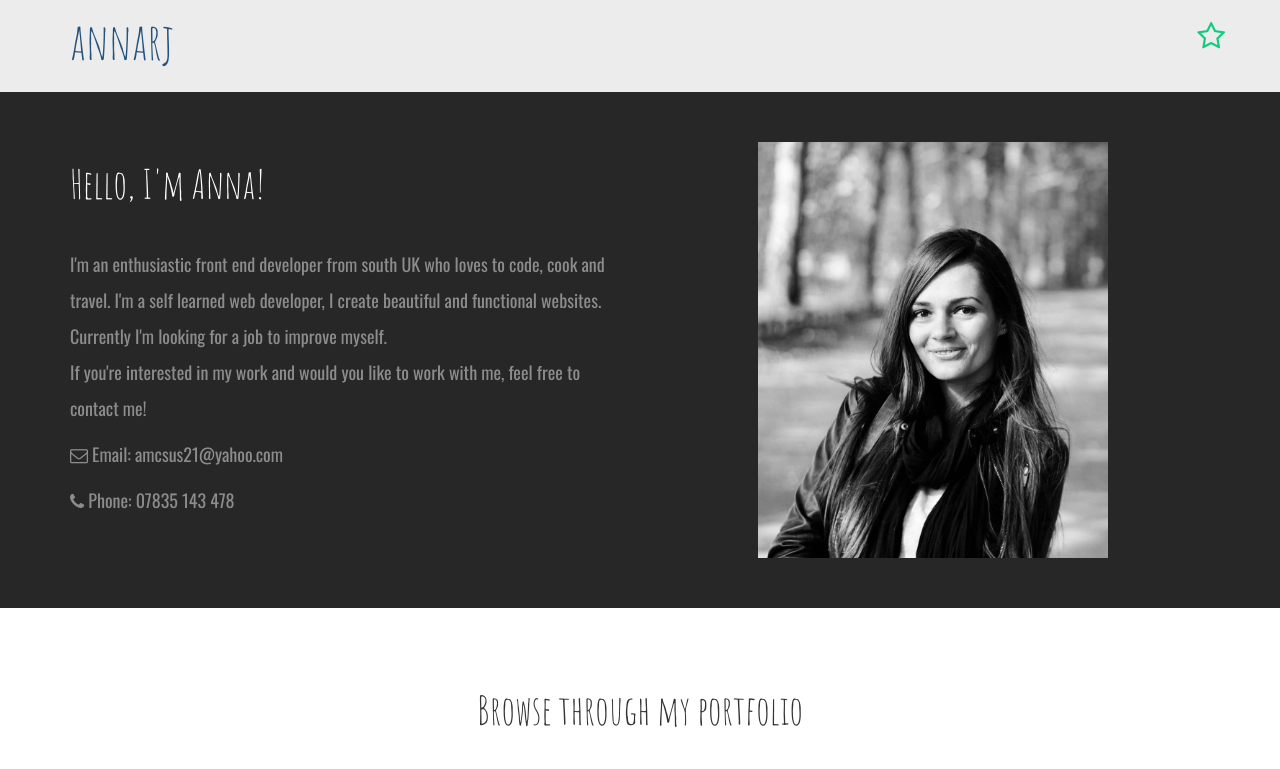
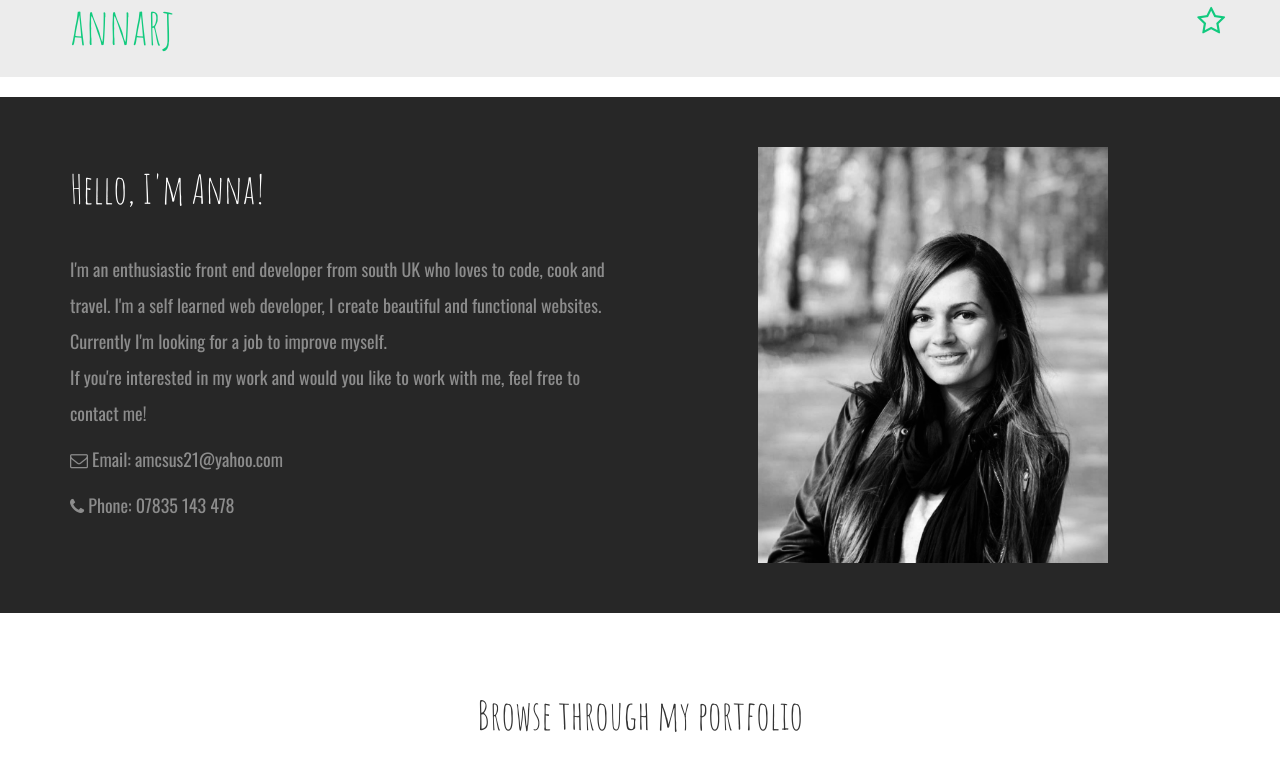
Before and after one commit to annarj/annarj.github.io, a plain HTML site: page index.html in a window 1280 px wide. In both pictures the pointer is over the link "annarj". Shown: the top 769 px of the page. Drawn offline with nearby package versions, Linux system fonts and the light colour scheme.

Commit message:
navbar style

```diff
--- a/style.css
+++ b/style.css
@@ -89,7 +89,7 @@ footer p{
 header{
   background-color: #ececec
   }
-.navbar{
+nav .navbar{
     padding-top: 15px;
     margin-bottom: 0px !important;
   }
@@ -98,6 +98,9 @@ header{
   margin-bottom: 25px;
   font-size: 50px;
   font-family: 'Amatic SC', cursive;
+}
+.navbar-brand:hover{
+    color:#11ca7e;
 }
 .navbar-right{
   font-size:30px;
```
